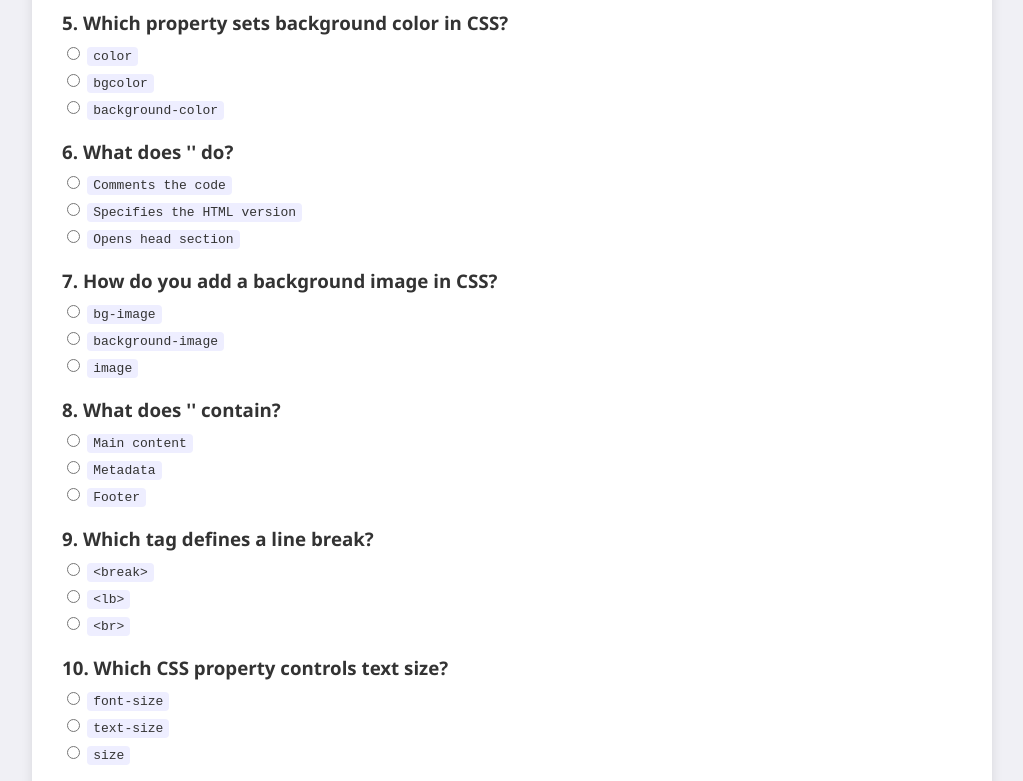
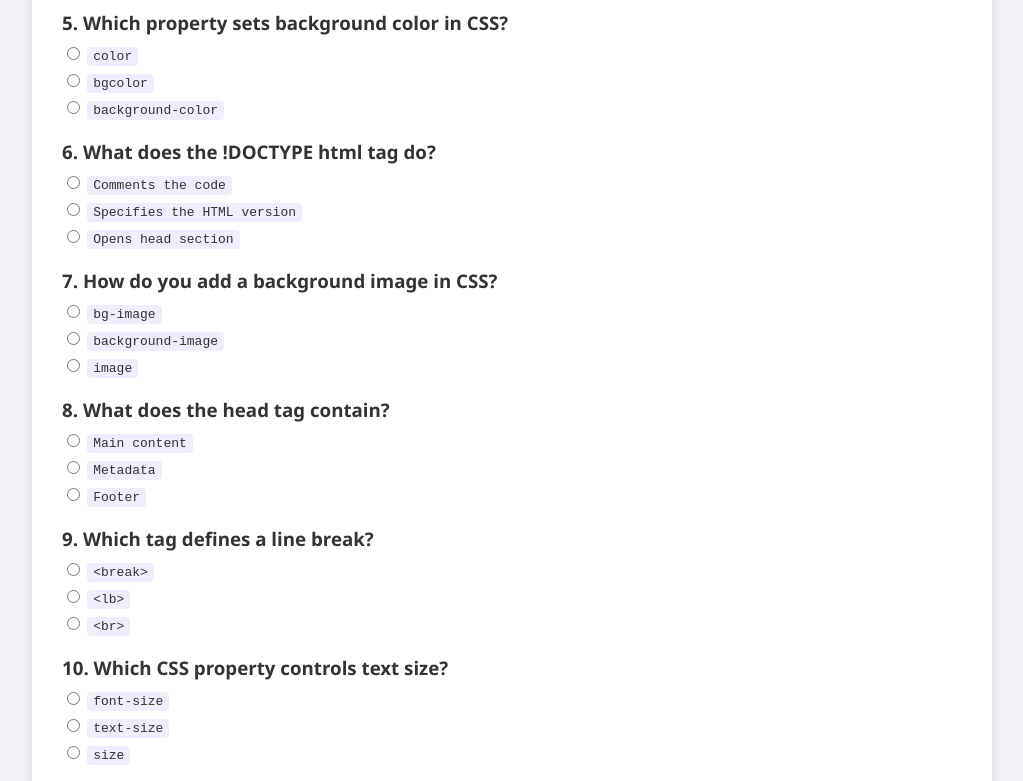
Before and after one commit to XavierOpurozor/Quiz, a plain HTML site: page index.html in a window 1280 px wide. Shown: the part 660-1441 px from the top of the page, without its empty margins (128-1151 px from the left). Drawn offline with Linux system fonts and the light colour scheme.

Commit message:
Update index.html

```diff
--- a/index.html
+++ b/index.html
@@ -86,11 +86,11 @@
       { q: "How do you select an element by ID in CSS?", opts: [".id", "#id", "id"], correct: "#id" },
       { q: "Which tag contains metadata?", opts: ["<meta>", "<data>", "<head>"], correct: "<meta>" },
       { q: "What’s the default text alignment in HTML?", opts: ["Center", "Left", "Right"], correct: "Left" },
-      { q: "What does '<head>' contain?", opts: ["Main content", "Metadata", "Footer"], correct: "Metadata" },
+      { q: "What does the head tag contain?", opts: ["Main content", "Metadata", "Footer"], correct: "Metadata" },
       { q: "Which property adds space inside an element?", opts: ["margin", "padding", "border"], correct: "padding" },
       { q: "What symbol selects classes in CSS?", opts: [".", "#", "$"], correct: "." },
       { q: "Which tag defines a form?", opts: ["<form>", "<input>", "<field>"], correct: "<form>" },
-      { q: "How do you select all '<p>' tags?", opts: ["#p", ".p", "p"], correct: "p" },
+      { q: "How do you select all p tags?", opts: ["#p", ".p", "p"], correct: "p" },
       { q: "Which CSS value hides an element?", opts: ["display: hide", "visibility: none", "display: none"], correct: "display: none" },
       { q: "Which CSS unit is relative to the font-size of the element?", opts: ["em", "px", "%"], correct: "em" },
       { q: "How to make text bold in CSS?", opts: ["font-weight: bold", "text-bold", "weight: bold"], correct: "font-weight: bold" },
@@ -99,7 +99,7 @@
       { q: "Which CSS property controls text size?", opts: ["font-size", "text-size", "size"], correct: "font-size" },
       { q: "What HTML tag creates a drop-down list?", opts: ["<dropdown>", "<list>", "<select>"], correct: "<select>" },
       { q: "How do you add a background image in CSS?", opts: ["bg-image", "background-image", "image"], correct: "background-image" },
-      { q: "What does '<!DOCTYPE html>' do?", opts: ["Comments the code", "Specifies the HTML version", "Opens head section"], correct: "Specifies the HTML version" }
+      { q: "What does the !DOCTYPE html tag do?", opts: ["Comments the code", "Specifies the HTML version", "Opens head section"], correct: "Specifies the HTML version" }
     ];
 
     const shuffled = questions.sort(() => 0.5 - Math.random()).slice(0, 30);
```
